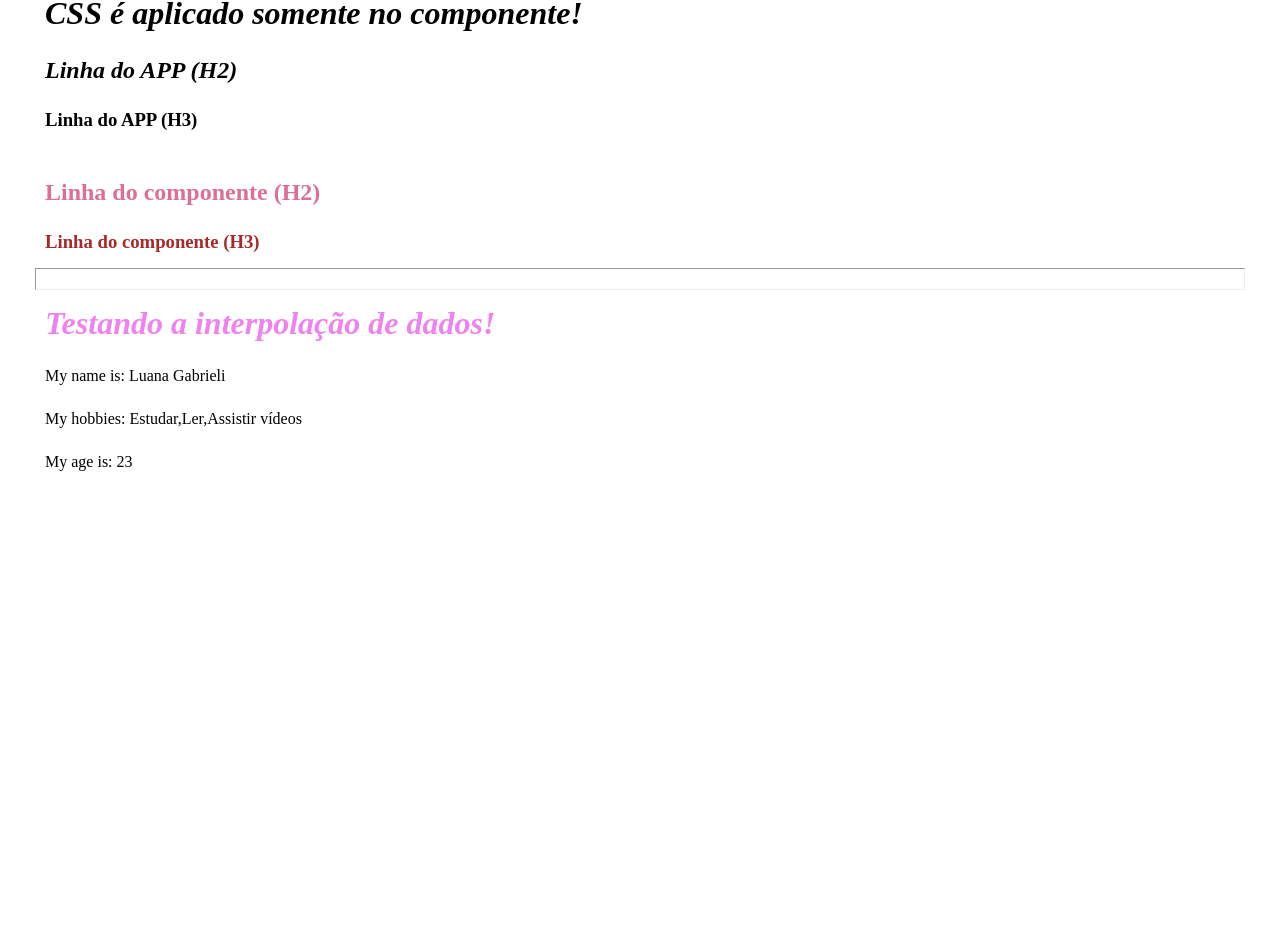
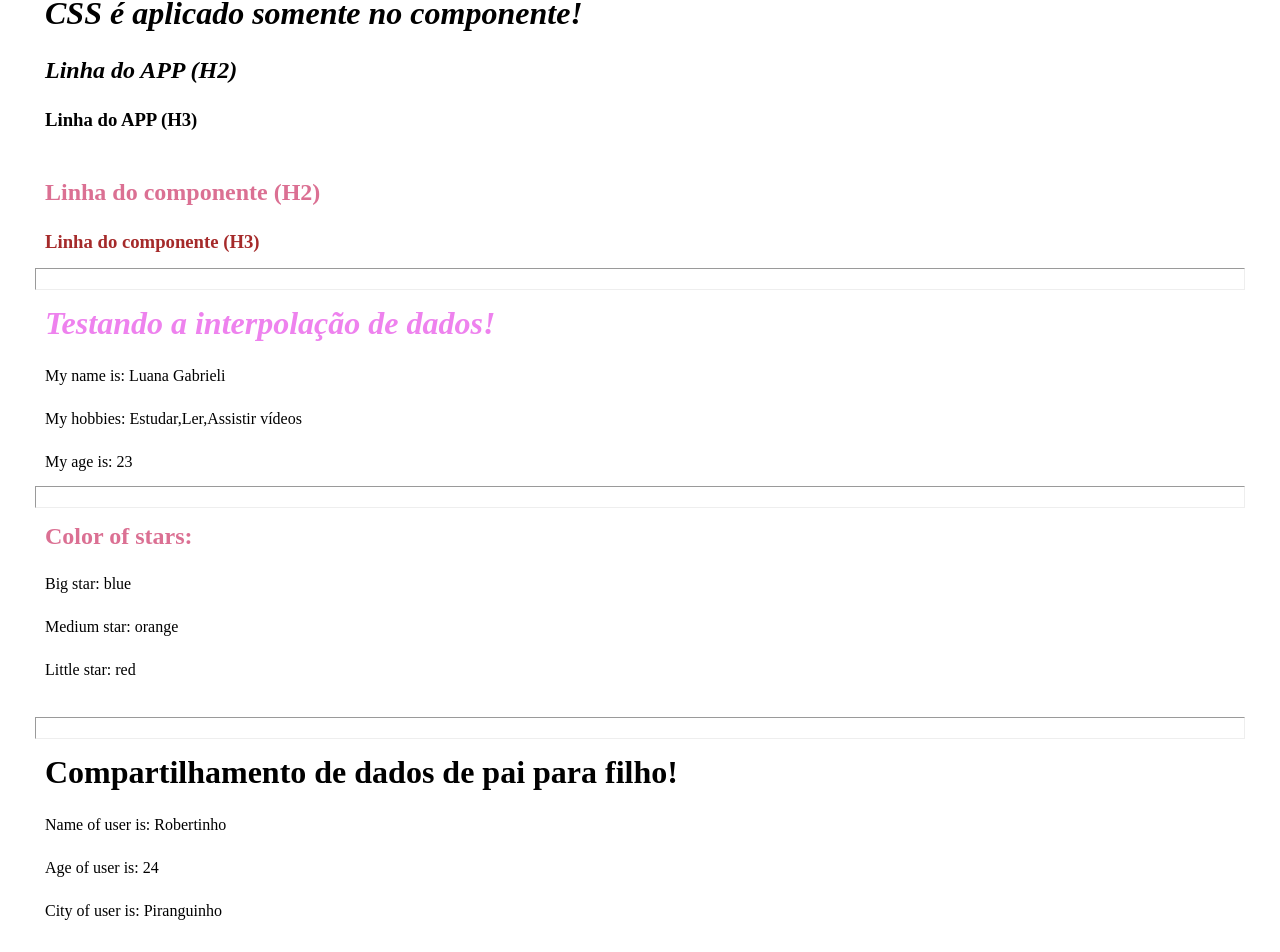
Before and after one commit to lluanagabrieli/estudos-angular, an Angular app: page / in a window 1280 px wide. Shown: the part 68-1020 px from the top of the page. Before the commit the page ends 800 px from the top, so only its background shows below. Built offline with nearby package versions, Linux system fonts and the light colour scheme.

Commit message:
compartilhamento de dados/ pai-filho

```diff
--- a/src/app/app.component.html
+++ b/src/app/app.component.html
@@ -2,4 +2,6 @@
 <h2>Linha do APP (H2)</h2>
 <h3>Linha do APP (H3)</h3>
 
-<app-first-component></app-first-component> <!--Importação do conteúdo incluso no componente criado (first-component). No caso ele pega de todos os componentes, não só do first-component-.css-->
+<app-first-component [colorStars] = 'colorStars'></app-first-component> <!--Importação do conteúdo incluso no componente criado (first-component).-->
+
+<app-parent-data [userData] = 'userData'></app-parent-data> <!-- Componente pai. O atributo userName é o que quero compartilhar com o componente filho. No caso agora ele recebe o nome de "name". -->
--- a/src/app/app.component.ts
+++ b/src/app/app.component.ts
@@ -6,5 +6,17 @@ import { Component } from '@angular/core';
   styleUrls: ['./app.component.css']
 })
 export class AppComponent {
+    userData = {
+        name: 'Robertinho',
+        age: 24,
+        city: 'Piranguinho'
+  };
+
+  colorStars = {
+        bigStar: 'blue',
+        mediumStar: 'orange',
+        littleStar: 'red'
+  };
+
   title = 'angular_study';
 }
--- a/src/app/app.module.ts
+++ b/src/app/app.module.ts
@@ -4,11 +4,13 @@ import { BrowserModule } from '@angular/platform-browser';
 import { AppRoutingModule } from './app-routing.module';
 import { AppComponent } from './app.component';
 import { FirstComponentComponent } from './components/first-component/first-component.component';
+import { ParentDataComponent } from './components/parent-data/parent-data.component';
 
 @NgModule({
   declarations: [
     AppComponent,
-    FirstComponentComponent
+    FirstComponentComponent,
+    ParentDataComponent
   ],
   imports: [
     BrowserModule,
--- a/src/app/components/first-component/first-component.component.css
+++ b/src/app/components/first-component/first-component.component.css
@@ -10,4 +10,8 @@ h3{
     color: brown;
 }
 
+.stars{
+    color: blueviolet;
+}
+
 /*ALTERAÇÕES FEITAS SOMENTE NO ESCOPO DO COMPONENT. */
--- a/src/app/components/first-component/first-component.component.html
+++ b/src/app/components/first-component/first-component.component.html
@@ -7,7 +7,16 @@
     -> Variáveis são criadas no arquivo .ts, dentro da classe - são propriedades da classe.
 
 -->
+
+<!-- Dados pegos do próprio componente first.ts-->
 <h1 style="font-style: italic;">{{tittle}}</h1>
 <p> My name is: {{name}}</p>
 <p>My hobbies: {{hobbies}}</p>
 <p>My age is: {{age}}</p>
+<hr>
+
+<!-- Dados pegos do componente pai app.component-->
+<h2> Color of stars: </h2>
+<p>Big star: {{colorStars.bigStar}}</p>
+<p>Medium star: {{colorStars.mediumStar}}</p>
+<p>Little star: {{colorStars.littleStar}} </p>
--- a/src/app/components/first-component/first-component.component.ts
+++ b/src/app/components/first-component/first-component.component.ts
@@ -1,4 +1,4 @@
-import { Component } from '@angular/core';
+import { Component, Input } from '@angular/core'; //adicionando o input para entrada de dados do pai
 
 @Component({
   selector: 'app-first-component',
@@ -7,8 +7,12 @@ import { Component } from '@angular/core';
 })
 export class FirstComponentComponent {
 
+  //dados do próprio componente
   name:string = "Luana Gabrieli"
   tittle:string = "Testando a interpolação de dados!"
   hobbies = ['Estudar', 'Ler', 'Assistir vídeos']
-  age:number = 23
+  age:number = 23;
+
+  //entrada de dados do componente pai (app.component)
+  @Input() colorStars!: {bigStar: string, mediumStar: string, littleStar: string}
 }
--- /dev/null
+++ b/src/app/components/parent-data/parent-data.component.html
@@ -0,0 +1,6 @@
+<hr>
+<h1> Compartilhamento de dados de pai para filho!</h1>
+
+<p> Name of user is: {{userData.name}}</p>
+<p> Age of user is: {{userData.age}}</p>
+<p> City of user is: {{userData.city}}</p>
```
Also changed, not shown: src/app/components/parent-data/parent-data.component.ts (added, +14 -0 lines), src/app/components/parent-data/parent-data.component.css (added), 1 other file (tests, documents, lock files or other folders).
